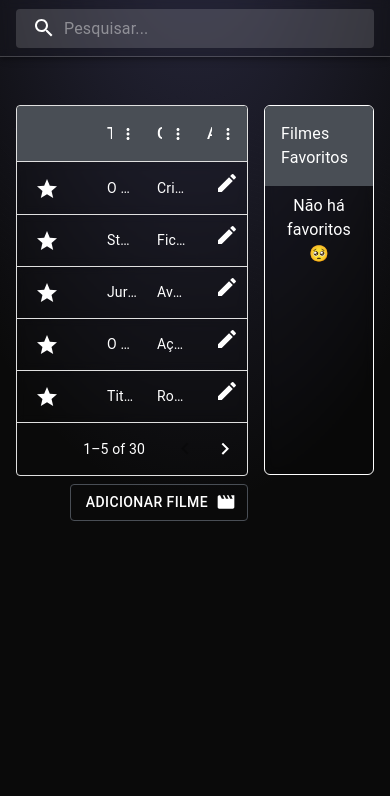
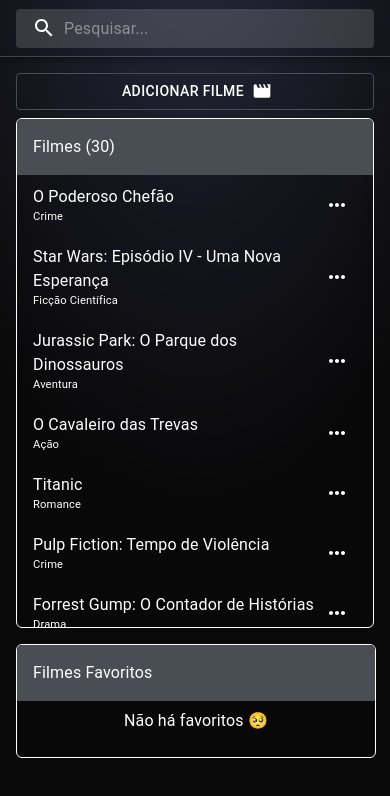
Before and after one commit to samuelcolares/hkl-crud, a React (Vite) app: page /filmes in a window 390 px wide. Shown: the top 796 px of the page. Built offline with nearby package versions, Linux system fonts and the light colour scheme; data requests are answered from the project's data file.

Commit message:
Responsive: Movies

```diff
--- a/src/components/favorite/index.tsx
+++ b/src/components/favorite/index.tsx
@@ -42,7 +42,7 @@
     <IconButton aria-label="delete" color="primary" onClick={handleClick}>
       <StarIcon
         className={cn(
-          "text-white hover:text-yellow-200 transition-colors hover:animate-pulse active:scale-110",
+          "text-white xl:hover:text-yellow-200 transition-colors xl:hover:animate-pulse active:scale-110",
           checkFavorite() && "text-yellow-400"
         )}
       />
--- a/src/features/movies/components/favorite-movies-list/index.tsx
+++ b/src/features/movies/components/favorite-movies-list/index.tsx
@@ -12,8 +12,10 @@
 
 export default function FavoriteMoviesList({
   variant,
+  className,
 }: {
   variant: "md" | "lg";
+  className?: string;
 }) {
   const { favoriteMovies } = useStore();
   const router = useRouter();
@@ -36,7 +38,7 @@
         border: 1,
         backdropFilter: "blur(5px)",
       }}
-      className="border-white rounded-md"
+      className={cn("border-white rounded-md max-xl:max-w-full", className)}
       subheader={
         <ListSubheader className="bg-primary text-white font-bold flex items-center justify-between p-4">
           <Typography>
--- a/src/features/movies/components/movie-form/index.tsx
+++ b/src/features/movies/components/movie-form/index.tsx
@@ -7,6 +7,7 @@
 import { IconButton } from "@mui/material";
 import EditIcon from "@mui/icons-material/Edit";
 import MovieIcon from "@mui/icons-material/Movie";
+import { cn } from "@/src/utils";
 
 type MovieDialogProps = {
   defaultValues?: Movie;
@@ -35,7 +36,10 @@
         <Button
           variant="outlined"
           onClick={handleClickOpen}
-          className="border-primary text-white hover:bg-primary hover:border-white flex ml-auto"
+          className={cn(
+            "border-primary text-white hover:bg-primary hover:border-white flex ml-auto",
+            className
+          )}
           endIcon={<MovieIcon />}
         >
           Adicionar Filme
--- a/src/features/movies/components/movies-data-table/index.tsx
+++ b/src/features/movies/components/movies-data-table/index.tsx
@@ -1,13 +1,23 @@
+import { useStore } from "@/src/Providers/store-provider";
+import { useMediaQuery } from "@/src/hooks/use-media-query.hook";
+
 import Box from "@mui/material/Box";
 import { DataGrid } from "@mui/x-data-grid";
+
 import { columns } from "./columns";
+import { dataTableSX } from "@/src/theme/data-table-sx";
 import { localizedTextsMap } from "@/src/utils/constants";
-import { useStore } from "@/src/Providers/store-provider";
-import { dataTableSX } from "@/src/theme/data-table-sx";
+import MovieDialog from "../movie-form";
+import MoviesList from "../movies-list";
+
+const desktop = "(min-width: 1200px)";
 
 export default function MoviesDataGrid() {
   const { movies, moviesStatus: status } = useStore();
+  const isDesktop = useMediaQuery(desktop);
   return (
+    <Box className="space-y-2 flex-1">
+      {isDesktop && (
         <Box>
           <DataGrid
             localeText={localizedTextsMap}
@@ -27,5 +37,9 @@
             loading={status === "pending"}
           />
         </Box>
+      )}
+      <MovieDialog variant="add" className={isDesktop ? "" : "ml-0 w-full"} />
+      {!isDesktop && <MoviesList />}
+    </Box>
   );
 }
--- /dev/null
+++ b/src/features/movies/components/movies-list/index.tsx
@@ -0,0 +1,118 @@
+import List from "@mui/material/List";
+import ListItem from "@mui/material/ListItem";
+import ListItemText from "@mui/material/ListItemText";
+import ListItemAvatar from "@mui/material/ListItemAvatar";
+
+import Avatar from "@mui/material/Avatar";
+import { useStore } from "@/src/Providers/store-provider";
+import { IconButton, ListSubheader, Menu, Typography } from "@mui/material";
+import { cn } from "@/src/utils";
+import RemoveAllFavorites from "@/src/components/favorite/remove-all";
+
+export default function MoviesList({ className }: { className?: string }) {
+  const { movies, moviesStatus, favoriteMovie } = useStore();
+
+  if (moviesStatus !== "success") return null;
+
+  return (
+    <List
+      sx={{
+        maxHeight: 500,
+        overflow: "auto",
+        bgcolor: "rgba(0,0,0,0.1)",
+        border: 1,
+        backdropFilter: "blur(5px)",
+      }}
+      className={cn("border-white rounded-md max-xl:max-w-full", className)}
+      subheader={
+        <ListSubheader className="bg-primary text-white font-bold flex items-center justify-between p-4">
+          <Typography>
+            Filmes {movies.length > 0 && `(${movies.length})`}
+          </Typography>
+          <RemoveAllFavorites type="movies" />
+        </ListSubheader>
+      }
+    >
+      {movies &&
+        movies.map((movie) => {
+          return (
+            <ListItem
+              key={movie.id}
+              secondaryAction={<Options movie={movie} />}
+              className="py-1 gap-1 hover:bg-black/30"
+            >
+              <ListItemText
+                id={movie.id}
+                sx={{
+                  "& .MuiTypography-root": {
+                    fontSize: "1rem",
+                    color: "white",
+                  },
+                  "& .MuiListItemText-secondary": {
+                    fontSize: ".7rem",
+                  },
+                }}
+                primary={movie.title}
+                secondary={movie.genre}
+                className="text-white"
+              />
+            </ListItem>
+          );
+        })}
+    </List>
+  );
+}
+
+import * as React from "react";
+import MenuItem from "@mui/material/MenuItem";
+import MoreHorizIcon from "@mui/icons-material/MoreHoriz";
+import { Movie } from "../../types";
+import { DeleteDialog } from "@/src/components/delete-dialog";
+import MovieDialog from "../movie-form";
+import FavoriteIconButton from "@/src/components/favorite";
+
+function Options({ movie }: { movie: Movie }) {
+  const [anchorEl, setAnchorEl] = React.useState<null | HTMLElement>(null);
+  const open = Boolean(anchorEl);
+  const handleClick = (event: React.MouseEvent<HTMLButtonElement>) => {
+    setAnchorEl(event.currentTarget);
+  };
+  const handleClose = () => {
+    setAnchorEl(null);
+  };
+
+  return (
+    <div>
+      <IconButton
+        id="basic-button"
+        aria-controls={open ? "basic-menu" : undefined}
+        aria-haspopup="true"
+        aria-expanded={open ? "true" : undefined}
+        onClick={handleClick}
+      >
+        <MoreHorizIcon className="text-white" />
+      </IconButton>
+
+      <Menu
+        id="basic-menu"
+        anchorEl={anchorEl}
+        open={open}
+        onClose={handleClose}
+        MenuListProps={{
+          "aria-labelledby": "basic-button",
+        }}
+      >
+        <MenuItem>
+          <MovieDialog variant="edit" defaultValues={movie} />
+        </MenuItem>
+        <MenuItem>
+          <DeleteDialog type="movies" id={movie.id} />
+        </MenuItem>
+        <MenuItem>
+          <FavoriteIconButton type="movies" item={movie} />
+        </MenuItem>
+        <MenuItem onClick={handleClose}>Fechar</MenuItem>
+      </Menu>
+    </div>
+  );
+}
--- a/src/features/people/components/people-data-table/index.tsx
+++ b/src/features/people/components/people-data-table/index.tsx
@@ -1,14 +1,14 @@
 import { useStore } from "@/src/Providers/store-provider";
+import { useMediaQuery } from "@/src/hooks/use-media-query.hook";
 
+import Box from "@mui/material/Box";
 import { DataGrid } from "@mui/x-data-grid";
 import PersonDialog from "../person-form";
-import Box from "@mui/material/Box";
+import PeopleList from "../people-list";
 
+import { columns } from "./columns";
+import { dataTableSX } from "@/src/theme/data-table-sx";
 import { localizedTextsMap } from "@/src/utils/constants";
-import { dataTableSX } from "@/src/theme/data-table-sx";
-import { columns } from "./columns";
-import { useMediaQuery } from "@/src/hooks/use-media-query.hook";
-import PeopleList from "../people-list";
 
 const desktop = "(min-width: 1200px)";
 
@@ -17,8 +17,8 @@
   const isDesktop = useMediaQuery(desktop);
   return (
     <Box className="space-y-2 flex-1">
-      <Box>
-        {isDesktop && (
+      {isDesktop && (
+        <Box>
           <DataGrid
             localeText={localizedTextsMap}
             rows={people}
@@ -36,8 +36,8 @@
             loading={status === "pending"}
             className="w-full"
           />
-        )}
-      </Box>
+        </Box>
+      )}
       <PersonDialog variant="add" className={isDesktop ? "" : "ml-0 w-full"} />
       {!isDesktop && <PeopleList />}
     </Box>
--- a/src/routes/__root.tsx
+++ b/src/routes/__root.tsx
@@ -2,7 +2,7 @@
 import { Link, Outlet, createRootRoute } from "@tanstack/react-router";
 import Navbar from "../components/navbar";
 import { BackgroundBeams } from "../components/ui/background-beams";
-import { Box } from "@mui/material";
+import { Box, Container, Stack } from "@mui/material";
 import { Toaster } from "react-hot-toast";
 
 export const Route = createRootRoute({
@@ -13,7 +13,15 @@
   return (
     <Box component={"div"} className="relative z-10 pb-10">
       <Navbar />
-      <Outlet />
+      <Container maxWidth={"xl"} className="space-y-2 mt-4 lg:mt-12">
+        <Stack
+          direction={{ lg: "column", xl: "row" }}
+          spacing={2}
+          className="space-y-4"
+        >
+          <Outlet />
+        </Stack>
+      </Container>
       <Box className="fixed top-0 z-[-2] h-screen w-screen bg-neutral-950 bg-[radial-gradient(ellipse_80%_80%_at_50%_-20%,rgba(120,119,198,0.3),rgba(255,255,255,0))]" />
       <BackgroundBeams />
       <Toaster />
--- a/src/routes/filmes/index.tsx
+++ b/src/routes/filmes/index.tsx
@@ -1,8 +1,6 @@
 import { createFileRoute } from "@tanstack/react-router";
-import { Box, Container, Stack } from "@mui/material";
 import FavoriteMoviesList from "@/src/features/movies/components/favorite-movies-list";
 import MoviesDataGrid from "@/src/features/movies/components/movies-data-table";
-import MovieDialog from "@/src/features/movies/components/movie-form";
 
 export const Route = createFileRoute("/filmes/")({
   component: MoviesComponent,
@@ -10,14 +8,9 @@
 
 function MoviesComponent() {
   return (
-    <Container maxWidth={"xl"} className="space-y-2 mt-12">
-      <Stack direction={"row"} spacing={2}>
-        <Box className="space-y-2 flex-1">
-          <MoviesDataGrid />
-          <MovieDialog variant="add" />
-        </Box>
-        <FavoriteMoviesList variant="md" />
-      </Stack>
-    </Container>
+    <>
+      <MoviesDataGrid />
+      <FavoriteMoviesList variant="md" className="xl:!mt-0" />
+    </>
   );
 }
--- a/src/routes/index.tsx
+++ b/src/routes/index.tsx
@@ -10,12 +10,10 @@
 
 function HomeComponent() {
   return (
-    <Container maxWidth={"lg"} className="space-y-2 mt-12">
-      <Stack direction={"row"} spacing={4}>
-        <FavoritePeopleList variant="lg" />
-        <FavoriteMoviesList variant="lg" />
-        <FavoriteSongsList variant="lg" />
-      </Stack>
-    </Container>
+    <>
+      <FavoritePeopleList variant="lg" />
+      <FavoriteMoviesList variant="lg" />
+      <FavoriteSongsList variant="lg" />
+    </>
   );
 }
--- a/src/routes/pessoas/index.tsx
+++ b/src/routes/pessoas/index.tsx
@@ -1,6 +1,5 @@
 import { createFileRoute } from "@tanstack/react-router";
 
-import { Container, Stack } from "@mui/material";
 import FavoritePeopleList from "@/src/features/people/components/favorite-people-list";
 import PeopleDataGrid from "@/src/features/people/components/people-data-table";
 
@@ -10,16 +9,9 @@
 
 function PeopleComponent() {
   return (
-    <Container maxWidth={"xl"} className="space-y-2 mt-4 lg:mt-12">
-      <Stack
-        direction={{ lg: "column", xl: "row" }}
-        spacing={2}
-        className="space-y-4"
-      >
-        <PeopleDataGrid />
-
-        <FavoritePeopleList variant="md" className="xl:!mt-0" />
-      </Stack>
-    </Container>
+    <>
+      <PeopleDataGrid />
+      <FavoritePeopleList variant="md" className="xl:!mt-0" />
+    </>
   );
 }
```
Lines whose indentation alone changed are shown as unchanged.
